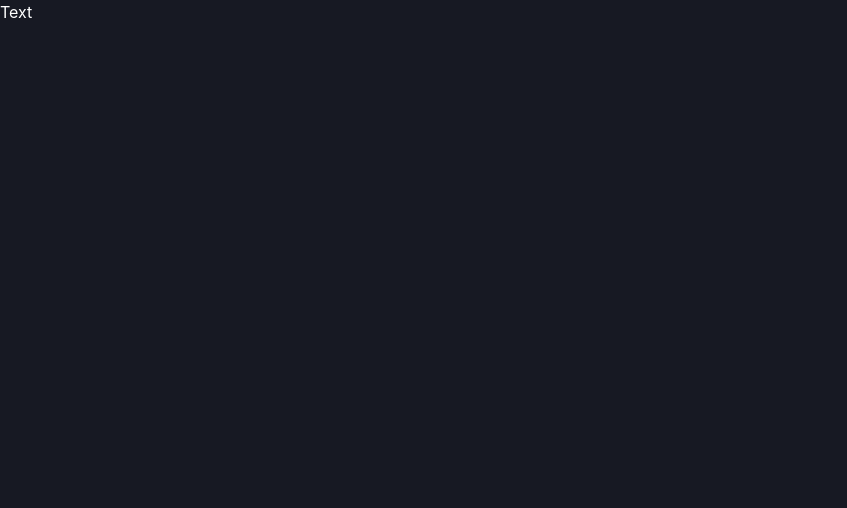
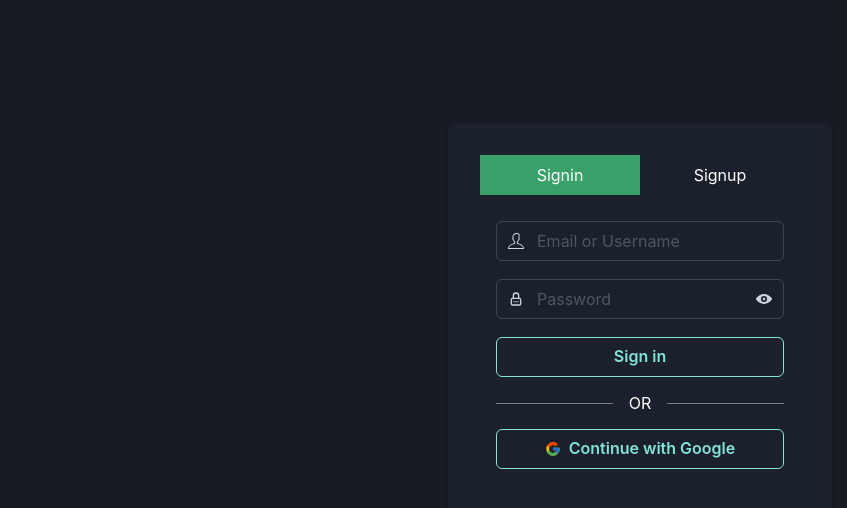
Before and after one commit to iamsuru/passmate, a React (Create React App) app: page / in a window 1280 px wide. Shown: the top 508 px of the page, without its empty margins (0-847 px from the left). Built offline with nearby package versions, Linux system fonts and the light colour scheme.

Commit message:
implemented login page

```diff
--- a/package.json
+++ b/package.json
@@ -3,6 +3,7 @@
   "version": "0.1.0",
   "private": true,
   "dependencies": {
+    "@chakra-ui/icons": "^2.2.4",
     "@chakra-ui/react": "^2.10.4",
     "@emotion/react": "^11.14.0",
     "@emotion/styled": "^11.14.0",
@@ -11,6 +12,7 @@
     "passmate": "file:",
     "react": "^19.0.0",
     "react-dom": "^19.0.0",
+    "react-icons": "^5.4.0",
     "react-scripts": "5.0.1"
   },
   "scripts": {
--- a/src/App.tsx
+++ b/src/App.tsx
@@ -1,8 +1,11 @@
 import React from 'react';
+import { HomePage } from './pages/HomePage';
 
 function App() {
   return (
-    <>Text</>
+    <>
+      <HomePage />
+    </>
   );
 }
 
--- /dev/null
+++ b/src/components/Button.tsx
@@ -0,0 +1,16 @@
+import { InputGroup, Button } from "@chakra-ui/react"
+
+export const HomePageButton = () => {
+    return (
+        <InputGroup>
+            <Button
+                width="100%"
+                colorScheme="teal"
+                variant="outline"
+                _hover={{ bg: "teal.800", color: "white", borderColor: 'teal.800' }}
+            >
+                Sign in
+            </Button>
+        </InputGroup>
+    )
+}
--- /dev/null
+++ b/src/components/GoogleSSOBtn.tsx
@@ -0,0 +1,18 @@
+import { Button, Icon, InputGroup } from "@chakra-ui/react"
+import { FcGoogle } from "react-icons/fc"
+
+export const GoogleSSOBtn = () => {
+    return (
+        <InputGroup>
+            <Button
+                leftIcon={<Icon as={FcGoogle} />}
+                colorScheme="teal"
+                variant="outline"
+                width="100%"
+                _hover={{ bg: "teal.800", color: "white", borderColor: 'teal.800' }}
+            >
+                Continue with Google
+            </Button>
+        </InputGroup>
+    )
+}
--- /dev/null
+++ b/src/components/Identifier.tsx
@@ -0,0 +1,13 @@
+import { Icon, Input, InputGroup, InputLeftElement } from "@chakra-ui/react"
+import { TfiUser } from "react-icons/tfi"
+
+export const Identifier = () => {
+    return (
+        <InputGroup mt='10px' mb='10px'>
+            <InputLeftElement pointerEvents='none'>
+                <Icon as={TfiUser} color='gray.300' />
+            </InputLeftElement>
+            <Input type='text' placeholder='Email or Username' />
+        </InputGroup>
+    )
+}
--- /dev/null
+++ b/src/components/Password.tsx
@@ -0,0 +1,24 @@
+import { ViewIcon, ViewOffIcon } from "@chakra-ui/icons"
+import { Icon, Input, InputGroup, InputLeftElement, InputRightElement } from "@chakra-ui/react"
+import { useState } from "react"
+import { TbLockPassword } from "react-icons/tb"
+
+export const Password = () => {
+    const [show, setShow] = useState(false)
+    const handleClick = () => setShow(!show)
+    return (
+        <InputGroup mb='10px'>
+            <InputLeftElement pointerEvents='none'>
+                <Icon as={TbLockPassword} color='gray.300' />
+            </InputLeftElement>
+            <Input
+                pr='4.5rem'
+                type={show ? 'text' : 'password'}
+                placeholder='Password'
+            />
+            <InputRightElement cursor='pointer' color='gray.300'>
+                {show ? <ViewOffIcon onClick={handleClick} /> : <ViewIcon onClick={handleClick} />}
+            </InputRightElement>
+        </InputGroup>
+    )
+}
--- /dev/null
+++ b/src/pages/HomePage.tsx
@@ -0,0 +1,38 @@
+import { Box, Tab, TabList, TabPanel, TabPanels, Tabs } from "@chakra-ui/react"
+import { LoginPage } from "./LoginPage"
+
+export const HomePage = () => {
+    return (
+        <Box
+            display="flex"
+            alignItems="center"
+            justifyContent="center"
+            height="80vh"
+            width="100%"
+        >
+            <Box
+                p={8}
+                bg="gray.800"
+                boxShadow="md"
+                borderRadius="md"
+                maxW="sm"
+                width="full"
+            >
+                <Tabs isFitted colorScheme='green' variant='unstyled'>
+                    <TabList>
+                        <Tab _selected={{ color: 'white', bg: 'green.500' }}>Signin</Tab>
+                        <Tab _selected={{ color: 'white', bg: 'blue.400' }}>Signup</Tab>
+                    </TabList>
+                    <TabPanels>
+                        <TabPanel>
+                            <LoginPage />
+                        </TabPanel>
+                        <TabPanel>
+                            SignupPage
+                        </TabPanel>
+                    </TabPanels>
+                </Tabs>
+            </Box>
+        </Box>
+    )
+}
--- /dev/null
+++ b/src/pages/LoginPage.tsx
@@ -0,0 +1,24 @@
+
+import { Box, FormControl, Stack, Text } from "@chakra-ui/react"
+import { GoogleSSOBtn } from "../components/GoogleSSOBtn"
+import { HomePageButton } from "../components/Button"
+import { Password } from "../components/Password"
+import { Identifier } from "../components/Identifier"
+
+export const LoginPage = () => {
+    return (
+        <FormControl>
+            <Stack>
+                <Identifier />
+                <Password />
+                <HomePageButton />
+                <Box display="flex" alignItems="center" my='6px'>
+                    <Box flex="1" borderBottom="1px solid gray" />
+                    <Text mx={4}>OR</Text>
+                    <Box flex="1" borderBottom="1px solid gray" />
+                </Box>
+                <GoogleSSOBtn />
+            </Stack>
+        </FormControl>
+    )
+}
```
Also changed, not shown: 1 other file (tests, documents, lock files or other folders).
